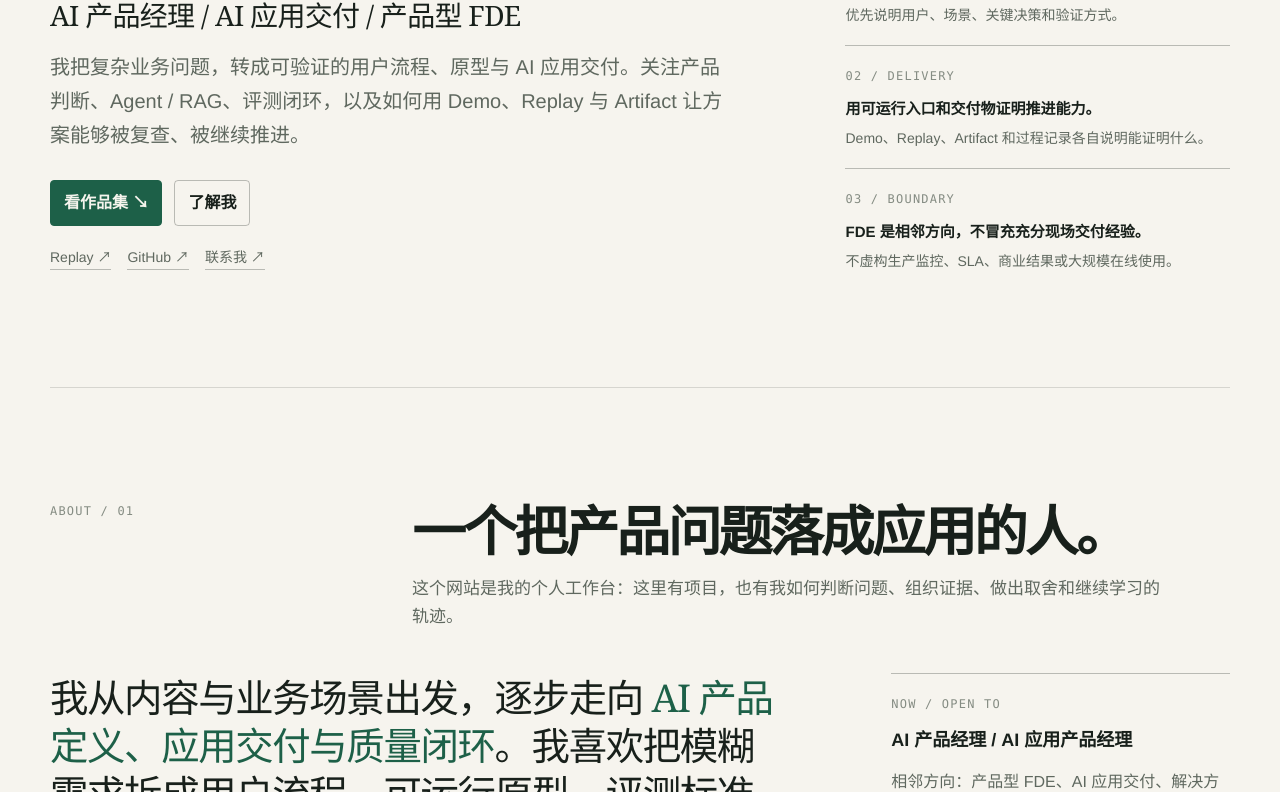
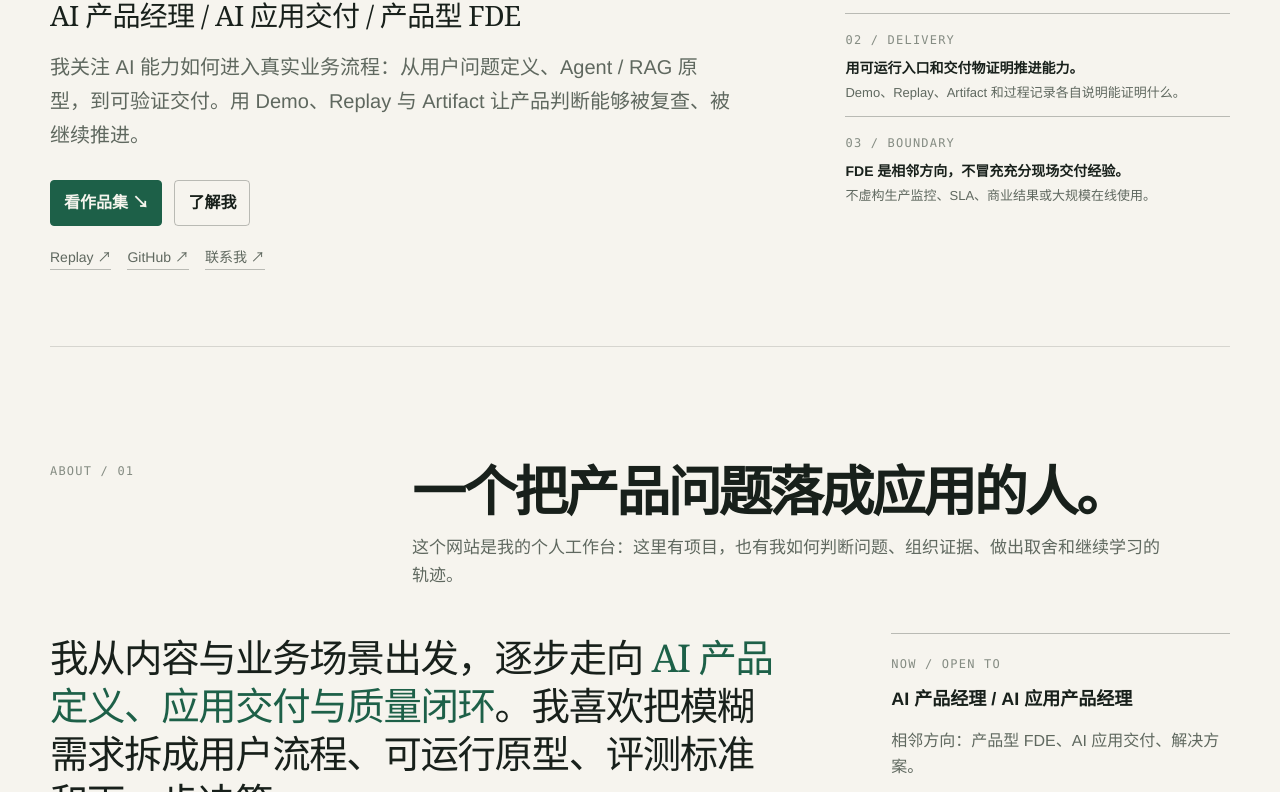
Before and after one commit to zenoyang-ai/ai-pm-fde-fieldbook, a plain HTML site: page index.html in a window 1280 px wide. Shown: the part 294-1086 px from the top of the page. Drawn offline with Linux system fonts and the light colour scheme.

Commit message:
Polish personal site hero hierarchy

```diff
--- a/index.html
+++ b/index.html
@@ -178,7 +178,7 @@
       grid-template-columns: minmax(0, 1.15fr) minmax(260px, 0.65fr);
       align-items: start;
       gap: clamp(48px, 9vw, 120px);
-      padding: clamp(76px, 9vw, 118px) 0 clamp(68px, 8vw, 96px);
+      padding: clamp(76px, 9vw, 118px) 0 clamp(52px, 6vw, 76px);
       border-bottom: 1px solid var(--line);
     }
 
@@ -271,20 +271,20 @@
       flex-direction: column;
       justify-content: flex-start;
       gap: 0;
-      padding-top: 36px;
+      padding-top: 24px;
     }
 
     .signal-card {
       border-top: 1px solid var(--line-strong);
-      padding: 16px 0 18px;
+      padding: 12px 0 13px;
     }
     .signal-card strong {
       display: block;
-      margin-top: 9px;
-      font-size: 15px;
-      line-height: 1.5;
-    }
-    .signal-card p { margin: 7px 0 0; color: var(--muted); font-size: 14px; }
+      margin-top: 7px;
+      font-size: 14px;
+      line-height: 1.4;
+    }
+    .signal-card p { margin: 5px 0 0; color: var(--muted); font-size: 13px; line-height: 1.45; }
 
     .legend {
       display: flex;
@@ -816,7 +816,7 @@
     <div class="site-shell topbar-inner">
       <a class="brand" href="#top" aria-label="返回首页">
         <span class="brand-mark">YS</span>
-        <span class="brand-label">杨圣旦 · Personal site</span>
+        <span class="brand-label">杨圣旦</span>
       </a>
       <nav class="topnav" aria-label="主要导航">
         <a href="#about">关于</a>
@@ -837,7 +837,7 @@
         <h1>杨圣旦</h1>
         <p class="hero-role">AI 产品经理 / AI 应用交付 / 产品型 FDE</p>
         <p class="hero-summary">
-          我把复杂业务问题，转成可验证的用户流程、原型与 AI 应用交付。关注产品判断、Agent / RAG、评测闭环，以及如何用 Demo、Replay 与 Artifact 让方案能够被复查、被继续推进。
+          我关注 AI 能力如何进入真实业务流程：从用户问题定义、Agent / RAG 原型，到可验证交付。用 Demo、Replay 与 Artifact 让产品判断能够被复查、被继续推进。
         </p>
         <div class="hero-actions" aria-label="快捷入口">
           <a class="button primary" href="#work">看作品集 ↘</a>
```
